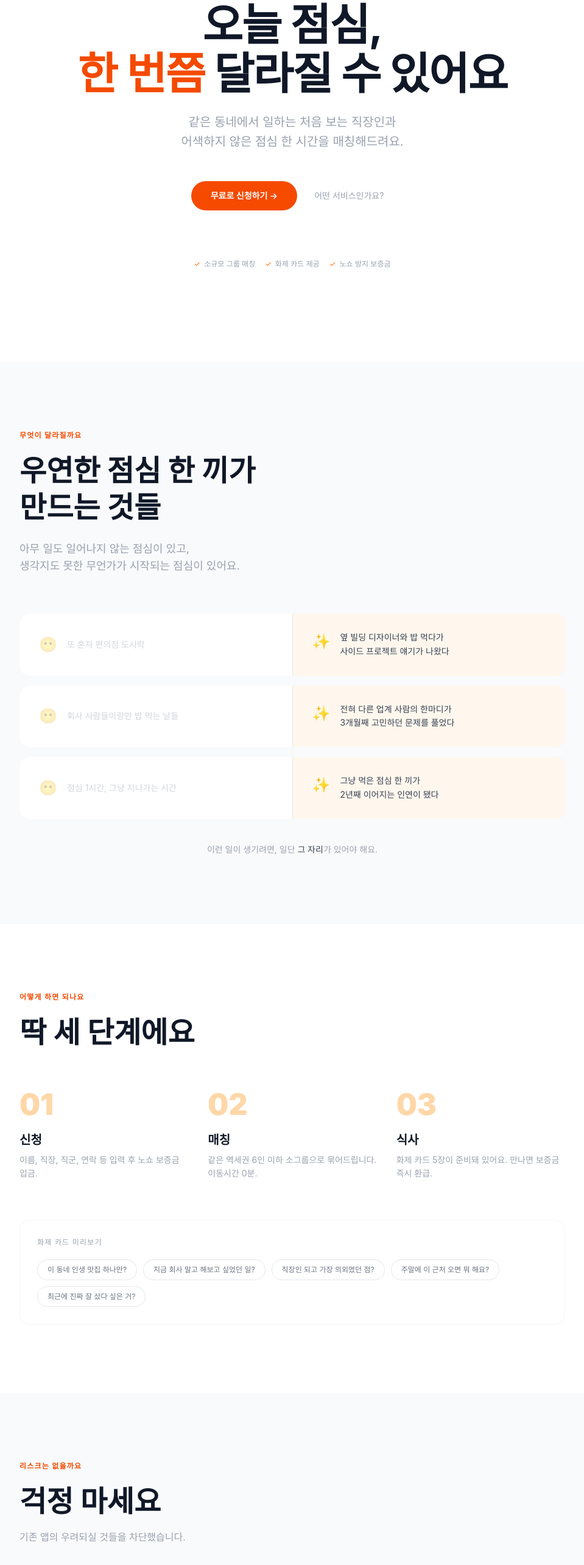
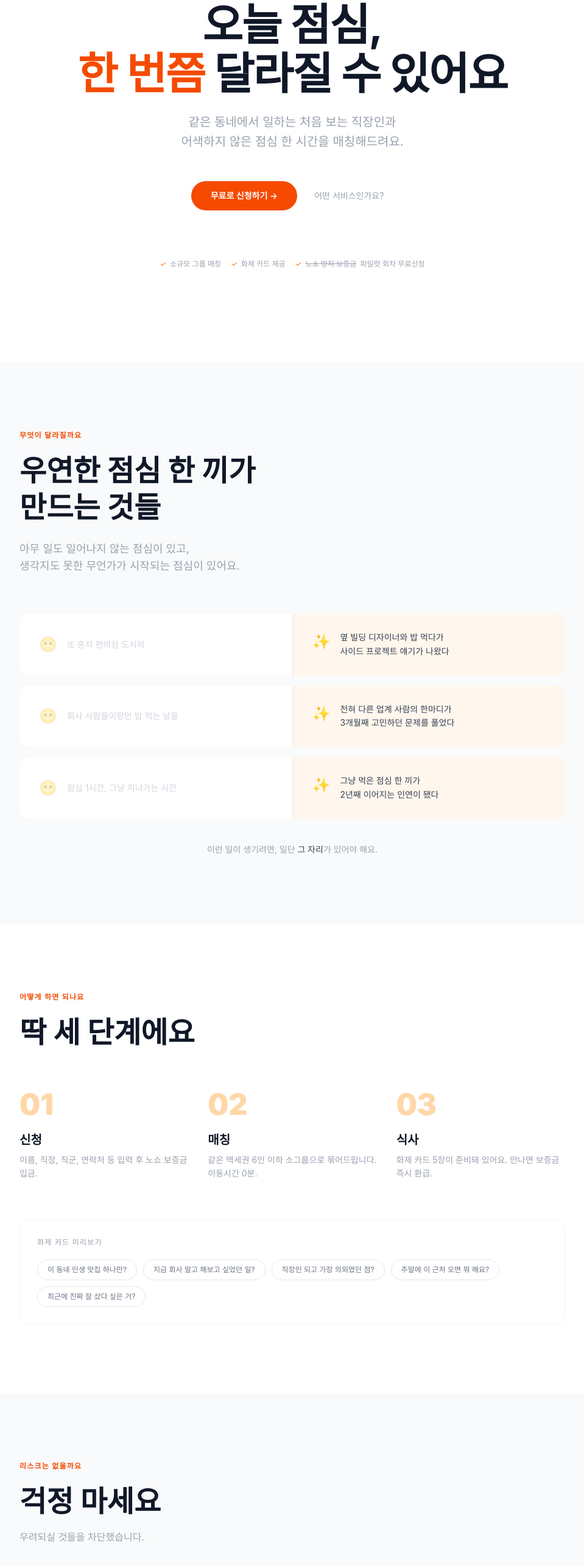
Before and after one commit to luckandy1234-cmyk/landing, a Next.js app: page / in a window 1280 px wide. Shown: the part 206-2772 px from the top of the page at 61% size, without its empty margins (160-1119 px from the left). Built offline with nearby package versions, Linux system fonts and the light colour scheme.

Commit message:
랜딩 페이지 워딩 수정

```diff
--- a/components/Features.tsx
+++ b/components/Features.tsx
@@ -4,6 +4,7 @@ export default function Features() {
     { icon: "🔒", title: "노쇼 방지", desc: "소액 보증금으로 진짜 올 사람만 거릅니다. 만나면 즉시 환급." },
     { icon: "🃏", title: "화제 카드", desc: "첫 침묵이 가장 어렵습니다. 카드 5장이 그 3초를 해결해요." },
     { icon: "👥", title: "소규모 그룹", desc: "1:1은 부담스럽습니다. 6인 이하 소그룹으로 부담을 분산해요." },
+    { icon: "🏢", title: "내 회사 피하기", desc: "동반신청이 아니라면 같은 회사 사람과는 매칭되지 않아요." },
   ];
 
   return (
@@ -11,7 +12,7 @@ export default function Features() {
       <div className="max-w-4xl mx-auto">
         <p className="text-orange-600 text-xs font-semibold uppercase tracking-widest mb-5">리스크는 없을까요</p>
         <h2 className="text-4xl md:text-5xl font-bold text-gray-900 leading-tight mb-4">걱정 마세요</h2>
-        <p className="text-gray-400 mb-16">기존 앱의 우려되실 것들을 차단했습니다.</p>
+        <p className="text-gray-400 mb-16">우려되실 것들을 차단했습니다.</p>
 
         <div className="grid md:grid-cols-2 gap-5">
           {items.map((item) => (
--- a/components/Hero.tsx
+++ b/components/Hero.tsx
@@ -39,7 +39,7 @@ export default function Hero() {
       <div className="mt-20 flex flex-wrap justify-center gap-4 text-xs text-gray-400">
         <span className="flex items-center gap-1.5"><span className="text-orange-500">✓</span> 소규모 그룹 매칭</span>
         <span className="flex items-center gap-1.5"><span className="text-orange-500">✓</span> 화제 카드 제공</span>
-        <span className="flex items-center gap-1.5"><span className="text-orange-500">✓</span> 노쇼 방지 보증금</span>
+        <span className="flex items-center gap-1.5"><span className="text-orange-500">✓</span> <span className="line-through">노쇼 방지 보증금</span> 파일럿 회차 무료신청</span>
       </div>
     </section>
   );
--- a/components/HowItWorks.tsx
+++ b/components/HowItWorks.tsx
@@ -1,6 +1,6 @@
 export default function HowItWorks() {
   const steps = [
-    { number: "01", title: "신청", desc: "이름, 직장, 직군, 연락 등 입력 후 노쇼 보증금 입금." },
+    { number: "01", title: "신청", desc: "이름, 직장, 직군, 연락처 등 입력 후 노쇼 보증금 입금." },
     { number: "02", title: "매칭", desc: "같은 역세권 6인 이하 소그룹으로 묶어드립니다. 이동시간 0분." },
     { number: "03", title: "식사", desc: "화제 카드 5장이 준비돼 있어요. 만나면 보증금 즉시 환급." },
   ];
```
